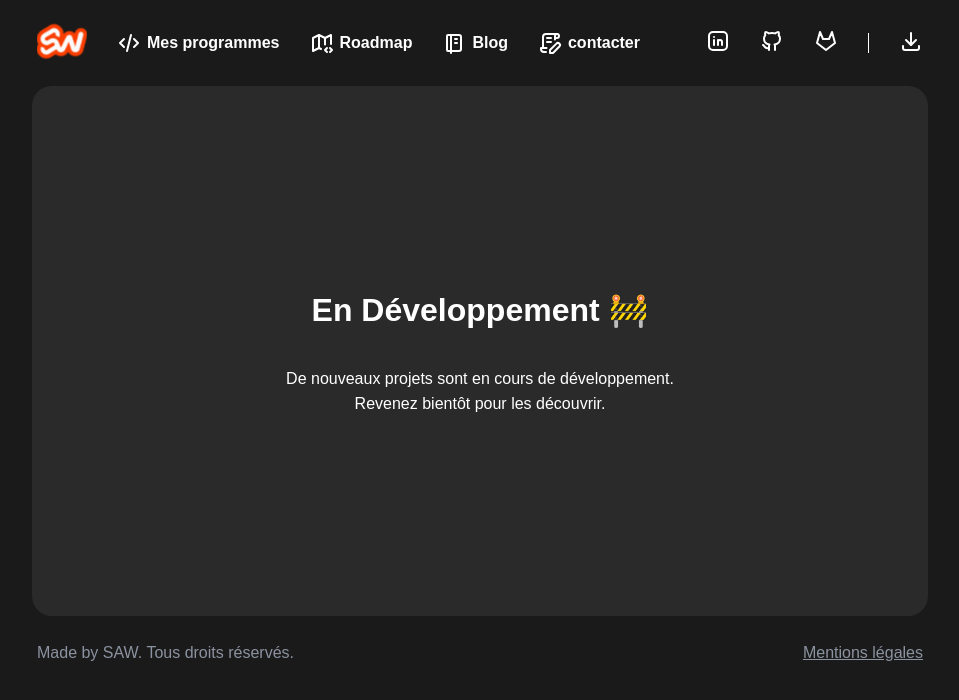
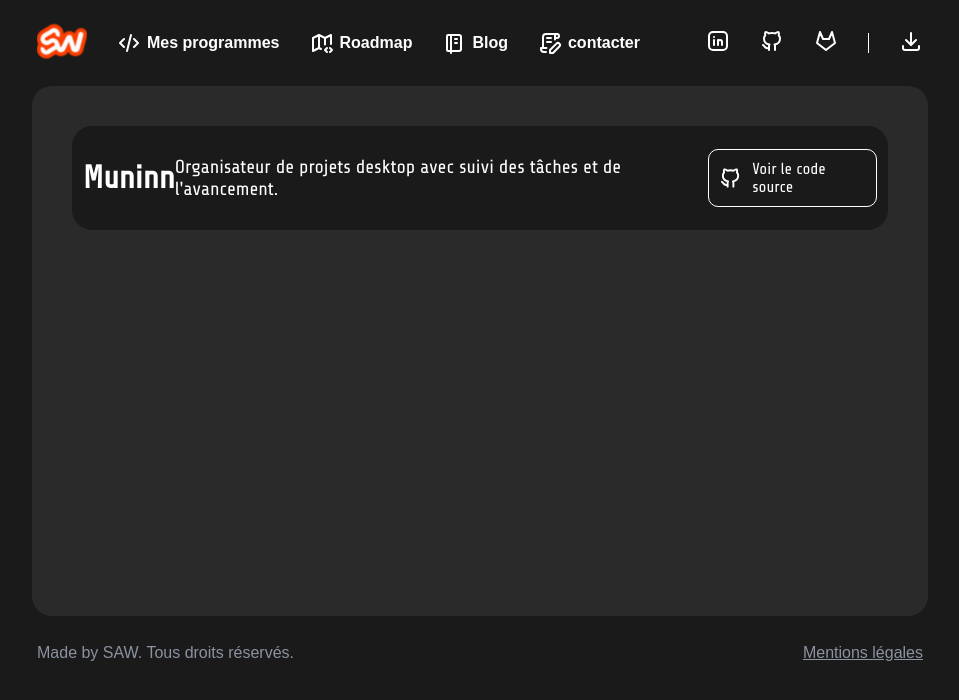
Before and after one commit to wilstan-sanquer/bento, a SvelteKit app: page /programmes in a window 1280 px wide. Shown: the top 700 px of the page, without its empty margins (160-1119 px from the left). Built offline with nearby package versions, Linux system fonts and the light colour scheme.

Commit message:
feat : add projects muninn page mes programmes

```diff
--- a/src/app.html
+++ b/src/app.html
@@ -4,6 +4,9 @@
 		<meta charset="utf-8" />
 		<meta name="viewport" content="width=device-width, initial-scale=1" />
 		<meta name="text-scale" content="scale" />
+		<link rel="preconnect" href="https://fonts.googleapis.com">
+		<link rel="preconnect" href="https://fonts.gstatic.com" crossorigin>
+		<link href="https://fonts.googleapis.com/css2?family=Share+Tech&display=swap" rel="stylesheet">
 		<title>Saw.fr</title>
 		%sveltekit.head%
 	</head>
--- a/src/routes/+layout.svelte
+++ b/src/routes/+layout.svelte
@@ -50,7 +50,7 @@
 	.menu {
 		display: flex;
 		gap: 30px;
-		width: 50%;
+		width: 60%;
 		align-items: center;
 		font-weight: bold;
 	}
--- a/src/routes/+page.svelte
+++ b/src/routes/+page.svelte
@@ -18,7 +18,7 @@
         <div class="card-perso">
             <h1>Wilstan Sanquer</h1>
             <ul>
-                <li>Développeur Junior</li>
+                <li>Développeur Junior · Indépendant</li>
                 <li>Étudiant BTS CIEL, option IR</li>
             </ul>
         </div>
@@ -191,6 +191,7 @@
         background-color: #2a2a2a;
         grid-row: 5 / 6;
         grid-column: 1 / 5;
+        overflow-x: auto;
     }
 
     .techno h1 {
--- a/src/routes/programmes/+page.svelte
+++ b/src/routes/programmes/+page.svelte
@@ -1,9 +1,13 @@
-<script></script>
+<script>
+</script>
 
 <main>
     <div class="cadre">
-        <h1>En Développement 🚧</h1>
-        <p>De nouveaux projets sont en cours de développement. <br>Revenez bientôt pour les découvrir.</p>
+        <div class="programmes">
+            <h1>Muninn</h1>
+            <p>Organisateur de projets desktop avec suivi des tâches et de l'avancement.</p>
+            <a href="https://github.com/wilstan-sanquer/muninn" target="_blank"><svg xmlns="http://www.w3.org/2000/svg" width="24" height="24" viewBox="0 0 24 24" fill="none" stroke="currentColor" stroke-width="2" stroke-linecap="round" stroke-linejoin="round" class="icon icon-tabler icons-tabler-outline icon-tabler-brand-github"><path stroke="none" d="M0 0h24v24H0z" fill="none" /><path d="M9 19c-4.3 1.4 -4.3 -2.5 -6 -3m12 5v-3.5c0 -1 .1 -1.4 -.5 -2c2.8 -.3 5.5 -1.4 5.5 -6a4.6 4.6 0 0 0 -1.3 -3.2a4.2 4.2 0 0 0 -.1 -3.2s-1.1 -.3 -3.5 1.3a12.3 12.3 0 0 0 -6.2 0c-2.4 -1.6 -3.5 -1.3 -3.5 -1.3a4.2 4.2 0 0 0 -.1 3.2a4.6 4.6 0 0 0 -1.3 3.2c0 4.6 2.7 5.7 5.5 6c-.6 .6 -.6 1.2 -.5 2v3.5" /></svg>Voir le code source</a>
+        </div>
     </div>
 </main>
 
@@ -15,22 +19,53 @@
     }
 
     .cadre {
+        font-family: "Share Tech", sans-serif;
         display: flex;
         flex-direction: column;
-        justify-content: center;
-        align-items: center;
-        text-align: center;
+        text-align: left;
         border-radius: 20px;
         background-color: #2a2a2a;
         height: 530px;
         width: 100%;
+        overflow-y: auto;
     }
 
-    .cadre h1, .cadre p {
+    .programmes {
+        display: flex;
+        justify-content: space-between;
+        align-items: center;
+        border: 1px solid #1a1a1a;
+        border-radius: 20px;
+        margin: 40px;
+        padding: 10px;
         color: white;
+        background-color: #1a1a1a;
     }
 
-    .cadre p {
-        line-height: 25px;
+    .programmes p {
+        font-size: 19px;
+    }
+
+    .programmes a {
+        display: flex;
+        border: 1px solid white;
+        border-radius: 10px;
+        padding: 10px;
+        text-decoration: none;
+        color: white;
+        align-items: center;
+        justify-content: center;
+        gap: 10px;
+    }
+
+    .programmes:hover {
+        color: #fa3d00;
+        background-color: #3a3a3a;
+        border: 1px solid #3a3a3a;
+    }
+
+    .programmes a:hover {
+        border: 1px solid #fa3d00;
+        color: #fa3d00;
     }
 </style>
```
